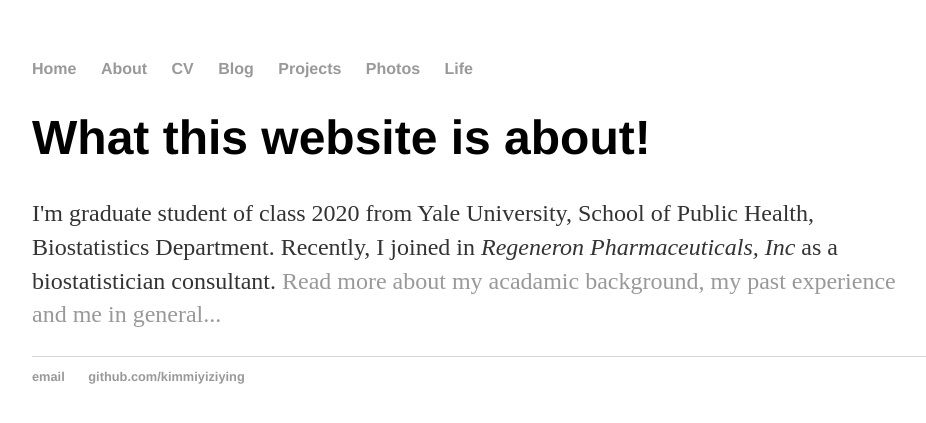
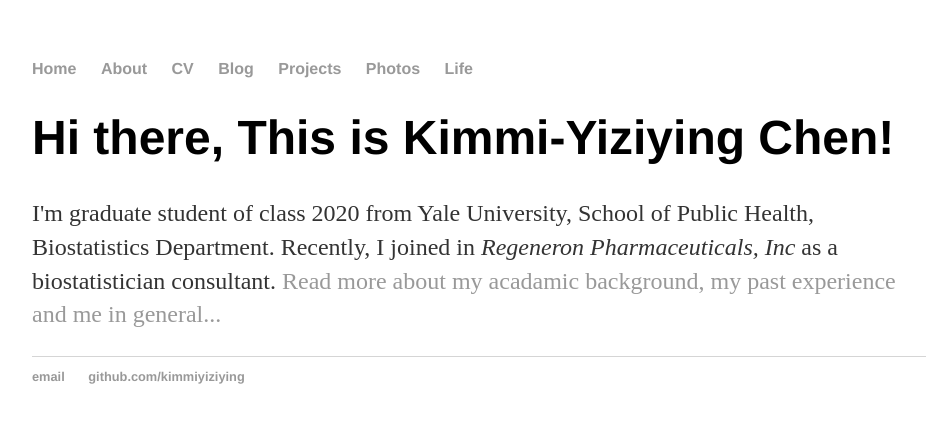
Before and after one commit to kimmiyiziying/kimmi-yiziyingchen, a Jekyll site: the page built from about/index.html, in a window 1280 px wide. Shown: the top 423 px of the page, without its empty margins (160-1086 px from the left). Built offline with Jekyll 4.4.1, drawn with Linux system fonts in a browser that asks for light colours.

Commit message:
Update index.html

```diff
--- a/about/index.html
+++ b/about/index.html
@@ -1,9 +1,8 @@
 ---
 layout: default
-title: More about Kimmi-Yiziying Chen
+title: More about Me
 ---
-
 <div class="blurb">
-        <h1>What this website is about!</h1>
+        <h1>Hi there, This is Kimmi-Yiziying Chen!</h1>
 	<p>I'm graduate student of class 2020 from Yale University, School of Public Health, Biostatistics Department. Recently, I joined in <em>Regeneron Pharmaceuticals, Inc</em> as a biostatistician consultant. <a href="/about">Read more about my acadamic background, my past experience and me in general...</a></p>
 </div><!-- /.blurb -->
```
